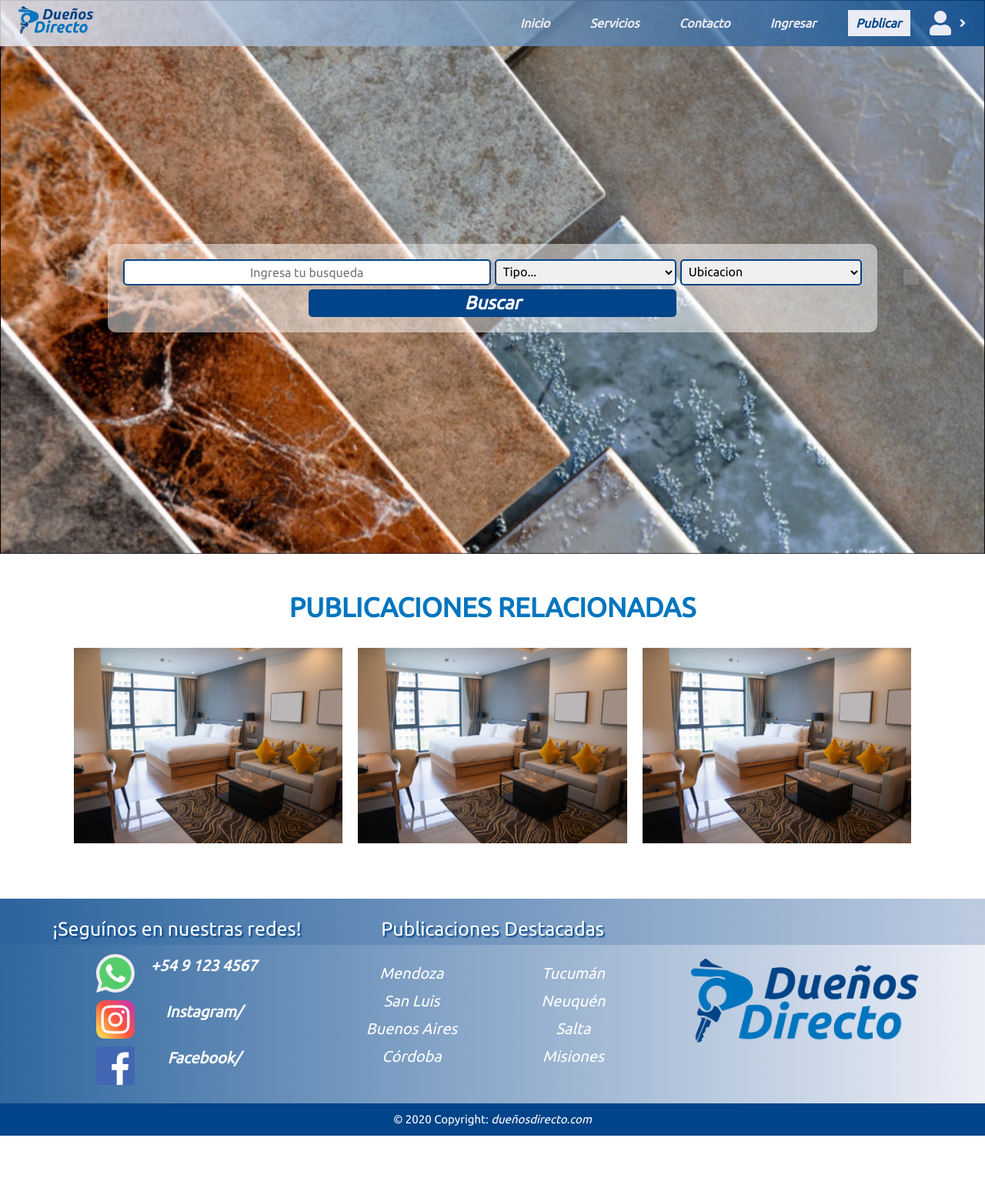
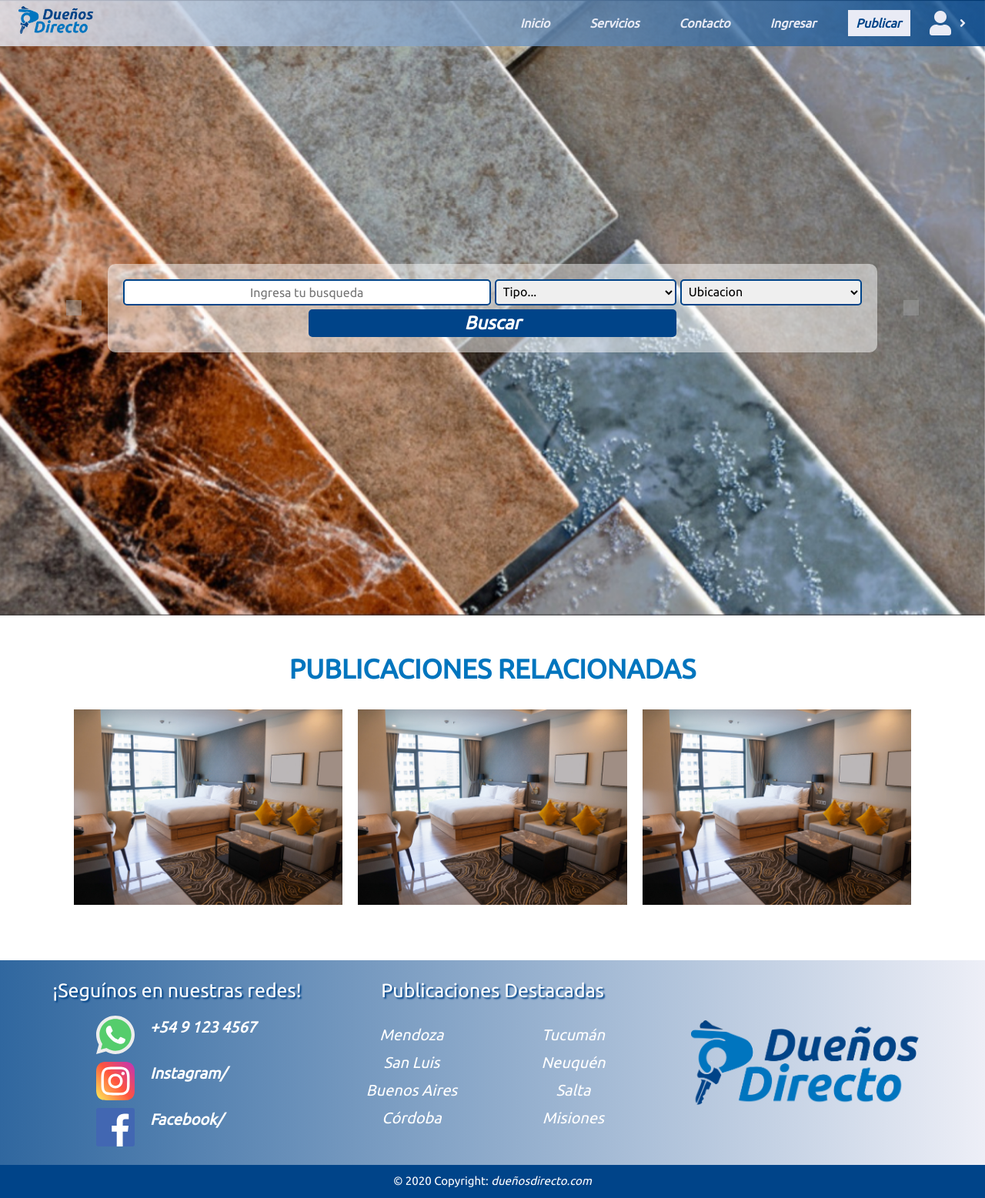
Before and after one commit to HelixInCode/Dueno-Directo, a PHP site: page /servicios-index.html in a window 1280 px wide. Shown: the whole page at 77% size. Before the commit the page ends 1476 px from the top, so only its background shows below. Run offline with PHP 8.4, Linux system fonts and the light colour scheme; some libraries are stand-ins or nearby versions; grey boxes are pictures that could not be loaded.

Commit message:
acomodo de servicios-index.html

```diff
--- a/dist/css/registro.css
+++ b/dist/css/registro.css
@@ -221,20 +221,11 @@
 }
 
 /*=============SERVICIOS.INDEX==============*/
-#search-main {
-    bottom: 40%;
+#search-main.servicios {
+    bottom: calc(50% - 57.5px);
 }
-#search-main > .form-container > [type = "submit"]{
-    grid-column: 2/4;
-}
-
-footer{
-    background-image: -webkit-gradient(linear, right top, left top, from(#004489), to(#E9EBF5));
-    background-image: linear-gradient(to left, #004489, #E9EBF5);;
-    width: 100%;
-    height: 60px;
-    bottom: 0;
-    text-align: center;
+#search-main.servicios > .form-container > [type = "submit"]{
+    grid-row: unset;
 }
 
 @media screen and (min-width: 576px){
@@ -254,3 +245,8 @@
         font-size: 30px;
     }
 }
+@media screen and (min-width: 768px){
+    #search-main.servicios > .form-container > [type = "submit"]{
+        grid-column: 2/4;
+    }
+}
--- a/dist/css/style.css
+++ b/dist/css/style.css
@@ -122,6 +122,9 @@
   gap: 10px;
   align-items: center;
   cursor: pointer;
+}
+nav > .menu-btns > .user > .user-icon > i{
+  color: #E9EBF5;
 }
 nav > .menu-btns > .user > .user-icon > .fa-angle-down{
   -webkit-transform: rotateZ(-90deg);
@@ -1173,6 +1176,10 @@
   justify-self: center;
   align-self: center;
 }
+#footer > .contenedor-central > .img-container img{
+  width: 100%;
+  max-width: 270px;
+}
 #footer > .contenedor-inferior{
   background-color: #004489;
   width: 100%;
@@ -1351,6 +1358,10 @@
     grid-column: 1 / 3;
     grid-row: 4 / 5;
   }
+
+  #footer > .contenedor-central > .img-container img{
+    max-width: 304px;
+  }
 }
 @media screen and (min-width: 900px){
   #footer > .contenedor-central{
--- a/editar-publicacion.php
+++ b/editar-publicacion.php
@@ -126,7 +126,7 @@
             <div class="user-icon">
               <img height="35" class="d-none" src="./dist/img/icons/user.png" alt="imagen de usuario">
 
-              <i class="fas fa-user fa-2x" style="color: #E9EBF5;"></i>
+              <i class="fas fa-user fa-2x"></i>
               <i class="fas fa-angle-down"></i>
             </div>
             <ul class="hide">
--- a/home.php
+++ b/home.php
@@ -98,7 +98,7 @@
                         <div class="user-icon">
                             <img height="35" class="d-none" src="./dist/img/icons/user.png" alt="imagen de usuario">
 
-                            <i class="fas fa-user fa-2x" style="color: #E9EBF5;"></i>
+                            <i class="fas fa-user fa-2x"></i>
                             <i class="fas fa-angle-down"></i>
                         </div>
                         <ul class="hide">
--- a/index.php
+++ b/index.php
@@ -94,7 +94,7 @@
           <div class="user-icon">
             <img height="35" class="d-none" src="./dist/img/icons/user.png" alt="imagen de usuario">
 
-            <i class="fas fa-user fa-2x" style="color: #E9EBF5;"></i>
+            <i class="fas fa-user fa-2x"></i>
             <i class="fas fa-angle-down"></i>
           </div>
           <ul class="hide">
@@ -787,7 +787,7 @@
       </div>
 
       <div class="img-container">
-        <img width="304px" src="dist/img/DD-LOGO.png" alt="">
+        <img src="dist/img/DD-LOGO.png" alt="">
       </div>
 
     </div>
--- a/index2.html
+++ b/index2.html
@@ -53,7 +53,7 @@
           <div class="user-icon">
             <img height="35" class="d-none" src="./dist/img/icons/user.png" alt="imagen de usuario">
 
-            <i class="fas fa-user fa-2x" style="color: #E9EBF5;"></i>
+            <i class="fas fa-user fa-2x"></i>
             <i class="fas fa-angle-down"></i>
           </div>
           <ul class="hide">
@@ -734,7 +734,7 @@
       </div>
 
       <div class="img-container">
-        <img width="304px" src="dist/img/DD-LOGO.png" alt="">
+        <img src="dist/img/DD-LOGO.png" alt="">
       </div>
 
     </div>
--- a/mantenimiento.html
+++ b/mantenimiento.html
@@ -52,7 +52,7 @@
             <div class="user-icon">
               <img height="35" class="d-none" src="./dist/img/icons/user.png" alt="imagen de usuario">
 
-              <i class="fas fa-user fa-2x" style="color: #001933;"></i>
+              <i class="fas fa-user fa-2x"></i>
               <i class="fas fa-angle-down"></i>
             </div>
             <ul class="hide">
--- a/pagos.php
+++ b/pagos.php
@@ -77,7 +77,7 @@
                     <div class="user-icon">
                         <img height="35" class="d-none" src="./dist/img/icons/user.png" alt="imagen de usuario">
 
-                        <i class="fas fa-user fa-2x" style="color: #E9EBF5;"></i>
+                        <i class="fas fa-user fa-2x"></i>
                         <i class="fas fa-angle-down"></i>
                     </div>
                     <ul class="hide">
--- a/pro-search-results.html
+++ b/pro-search-results.html
@@ -54,7 +54,7 @@
           <div class="user-icon">
             <img height="35" class="d-none" src="./dist/img/icons/user.png" alt="imagen de usuario">
 
-            <i class="fas fa-user fa-2x" style="color: #E9EBF5;"></i>
+            <i class="fas fa-user fa-2x"></i>
             <i class="fas fa-angle-down"></i>
           </div>
           <ul class="hide">
@@ -664,7 +664,7 @@
       </div>
 
       <div class="img-container">
-        <img width="304px" src="dist/img/DD-LOGO.png" alt="">
+        <img src="dist/img/DD-LOGO.png" alt="">
       </div>
 
     </div>
--- a/profesionales-precarga.html
+++ b/profesionales-precarga.html
@@ -54,7 +54,7 @@
             <div class="user-icon">
               <img height="35" class="d-none" src="./dist/img/icons/user.png" alt="imagen de usuario">
 
-              <i class="fas fa-user fa-2x" style="color: #E9EBF5;"></i>
+              <i class="fas fa-user fa-2x"></i>
               <i class="fas fa-angle-down"></i>
             </div>
             <ul class="hide">
--- a/publicacion-precarga.php
+++ b/publicacion-precarga.php
@@ -92,7 +92,7 @@
             <div class="user-icon">
               <img height="35" class="d-none" src="./dist/img/icons/user.png" alt="imagen de usuario">
 
-              <i class="fas fa-user fa-2x" style="color: #E9EBF5;"></i>
+              <i class="fas fa-user fa-2x"></i>
               <i class="fas fa-angle-down"></i>
             </div>
             <ul class="hide">
--- a/publicacion.html
+++ b/publicacion.html
@@ -53,7 +53,7 @@
                 <div class="user-icon">
                   <img height="35" class="d-none" src="./dist/img/icons/user.png" alt="imagen de usuario">
 
-                  <i class="fas fa-user fa-2x" style="color: #E9EBF5;"></i>
+                  <i class="fas fa-user fa-2x"></i>
                   <i class="fas fa-angle-down"></i>
                 </div>
                 <ul class="hide">
--- a/publicacion.php
+++ b/publicacion.php
@@ -65,7 +65,7 @@
                         <div class="user-icon">
                             <img height="35" class="d-none" src="./dist/img/icons/user.png" alt="imagen de usuario">
 
-                            <i class="fas fa-user fa-2x" style="color: #E9EBF5;"></i>
+                            <i class="fas fa-user fa-2x"></i>
                             <i class="fas fa-angle-down"></i>
                         </div>
                         <ul class="hide">
--- a/registro.php
+++ b/registro.php
@@ -56,7 +56,7 @@
                     <div class="user-icon">
                         <img height="35" class="d-none" src="./dist/img/icons/user.png" alt="imagen de usuario">
 
-                        <i class="fas fa-user fa-2x" style="color: #E9EBF5;"></i>
+                        <i class="fas fa-user fa-2x"></i>
                         <i class="fas fa-angle-down"></i>
                     </div>
                     <ul class="hide">
--- a/search-results.html
+++ b/search-results.html
@@ -54,7 +54,7 @@
           <div class="user-icon">
             <img height="35" class="d-none" src="./dist/img/icons/user.png" alt="imagen de usuario">
 
-            <i class="fas fa-user fa-2x" style="color: #E9EBF5;"></i>
+            <i class="fas fa-user fa-2x"></i>
             <i class="fas fa-angle-down"></i>
           </div>
           <ul class="hide">
@@ -679,7 +679,7 @@
       </div>
 
       <div class="img-container">
-        <img width="304px" src="dist/img/DD-LOGO.png" alt="">
+        <img src="dist/img/DD-LOGO.png" alt="">
       </div>
 
     </div>
--- a/servicios-index.html
+++ b/servicios-index.html
@@ -54,7 +54,7 @@
           <div class="user-icon">
             <img height="35" class="d-none" src="./dist/img/icons/user.png" alt="imagen de usuario">
 
-            <i class="fas fa-user fa-2x" style="color: #E9EBF5;"></i>
+            <i class="fas fa-user fa-2x"></i>
             <i class="fas fa-angle-down"></i>
           </div>
           <ul class="hide">
@@ -78,8 +78,9 @@
       </div>
     </nav>
 
-    <section id="carouselExampleFade" class="carousel slide carousel-fade" data-ride="carousel">
-      <div class="carousel-inner servicios">
+    <section id="carouselExampleFade" class="carousel slide index-carousel carousel-fade" data-ride="carousel">
+
+      <div class="carousel-inner">
 
         <div class="carousel-item active">
           <img src="dist/img/servicios/productos.jpg" class="d-block w-100" alt="...">
@@ -94,16 +95,18 @@
         </div>
 
       </div>
+
       <a class="carousel-control-prev" href="#carouselExampleFade" role="button" data-slide="prev">
         <span class="carousel-control-prev-icon" aria-hidden="true"></span>
         <span class="sr-only">Previous</span>
       </a>
+
       <a class="carousel-control-next" href="#carouselExampleFade" role="button" data-slide="next">
         <span class="carousel-control-next-icon" aria-hidden="true"></span>
         <span class="sr-only">Next</span>
       </a>
 
-      <form id="search-main" action="" class="centrar">
+      <form id="search-main" action="" class="servicios">
         <div class="form-container">
 
           <input type="text" placeholder="Ingresa tu busqueda">
@@ -131,6 +134,7 @@
       </form>
 
     </section>
+
   </header>
   <main>
     <section id="modal-login" class="modal hide">
@@ -365,7 +369,7 @@
     </div>
 
     <div class="img-container">
-      <img width="304px" src="dist/img/DD-LOGO.png" alt="">
+      <img src="dist/img/DD-LOGO.png" alt="">
     </div>
 
   </div>
@@ -385,6 +389,7 @@
 <!-- Your custom scripts (optional) -->
 <script type="text/javascript" src="src/js/svg.js"></script>
 <script type="text/javascript" src="src/js/hideShowModals.js"></script>
+<script type="text/javascript" src="src/js/loginValidation.js"></script>
 <script type="text/javascript" src="src/js/hamburger.js"></script>
 </body>
 </html>
--- a/servicios.html
+++ b/servicios.html
@@ -53,7 +53,7 @@
               <div class="user-icon">
                 <img height="35" class="d-none" src="./dist/img/icons/user.png" alt="imagen de usuario">
 
-                <i class="fas fa-user fa-2x" style="color: #E9EBF5;"></i>
+                <i class="fas fa-user fa-2x"></i>
                 <i class="fas fa-angle-down"></i>
               </div>
               <ul class="hide">
@@ -214,7 +214,7 @@
         </div>
 
         <div class="img-container">
-          <img width="304px" src="dist/img/DD-LOGO.png" alt="">
+          <img src="dist/img/DD-LOGO.png" alt="">
         </div>
 
       </div>
--- a/usuario.html
+++ b/usuario.html
@@ -54,7 +54,7 @@
                 <div class="user-icon">
                   <img height="35" class="d-none" src="./dist/img/icons/user.png" alt="imagen de usuario">
 
-                  <i class="fas fa-user fa-2x" style="color: #E9EBF5;"></i>
+                  <i class="fas fa-user fa-2x"></i>
                   <i class="fas fa-angle-down"></i>
                 </div>
                 <ul class="hide">
```
Also changed, not shown: src/css/registro.css (+9 -12 lines), src/css/style.css (+11 -0 lines).
